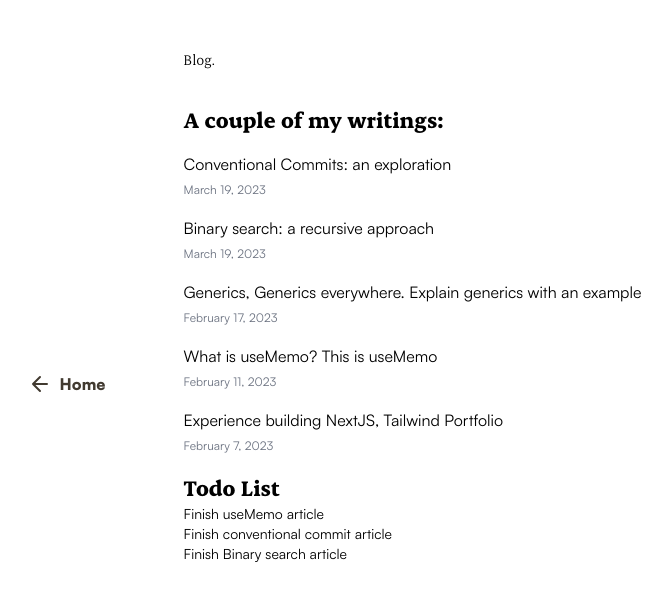
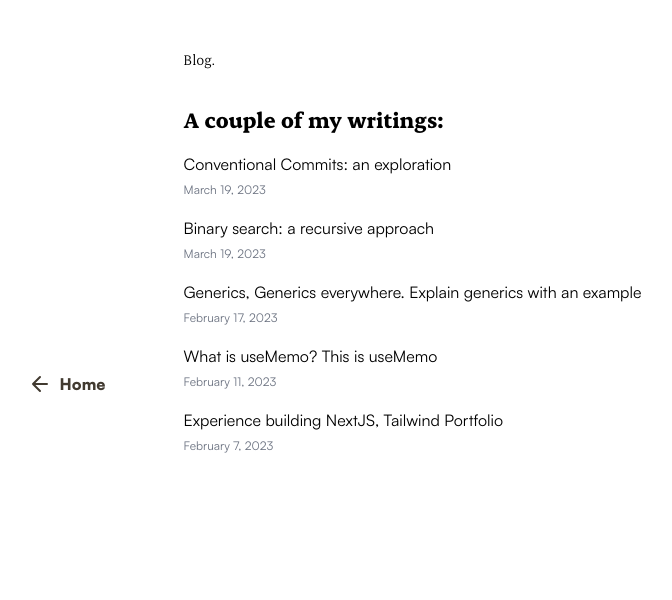
Before and after one commit to adeleke5140/portfolio-v2, a Next.js app: page /blog in a window 1280 px wide. Shown: the top 600 px of the page, without its empty margins (34-706 px from the left). Built offline with nearby package versions, Linux system fonts and the light colour scheme.

Commit message:
chore: remove todoList

```diff
--- a/src/pages/blog/index.tsx
+++ b/src/pages/blog/index.tsx
@@ -43,14 +43,6 @@ const Index = ({
             ))}
           </ul>
         </section>
-        <section>
-          <p className="font-erode font-bold text-2xl">Todo List</p>
-          <ul className="font-satoshi text-sm">
-            <li>Finish useMemo article</li>
-            <li>Finish conventional commit article</li>
-            <li>Finish Binary search article</li>
-          </ul>
-        </section>
       </PageWrapper>
     </>
   );
```
